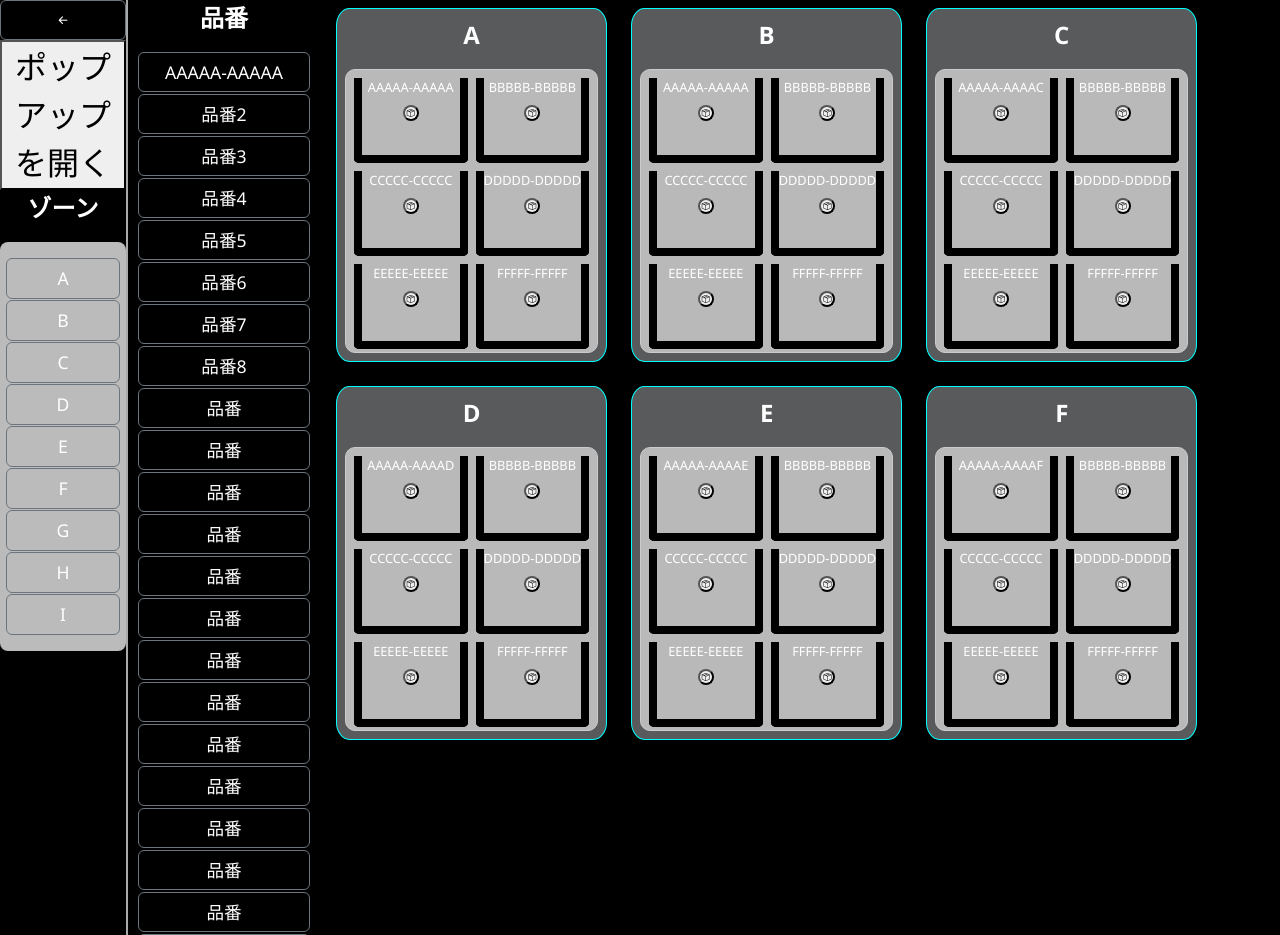
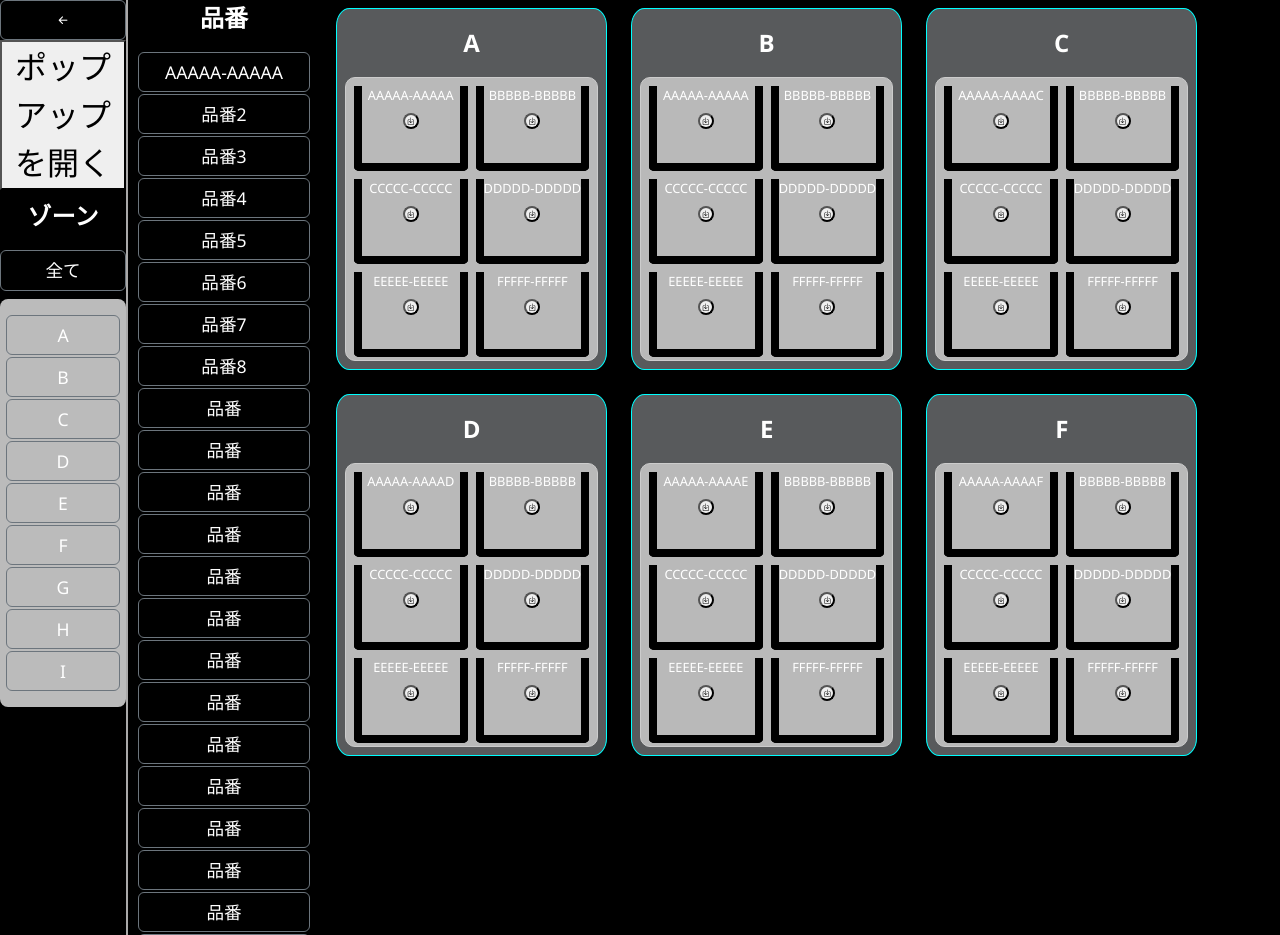
Before and after one commit to redstarht/stocktrack, a Flask app: template myapp/templates/inout_map.html in a window 1280 px wide. Shown: the top 935 px of the page. Run offline with Flask 3, Linux system fonts and the light colour scheme; the template is opened without the code that fills it, so the values that code supplies are empty.

Commit message:
20250606house

```diff
--- a/myapp/static/css/map.css
+++ b/myapp/static/css/map.css
@@ -65,8 +65,14 @@ html body {
 .zone-title {
     font-size: 1.5rem;
     font-weight: bold;
+    margin-top: 0.5rem;
     margin-bottom: 1rem;
     text-align: center;
+}
+
+.allzone{
+    width: 100%;
+    margin-bottom: 0.5rem;
 }
 
 .zone-select {
--- a/myapp/static/js/zone_sort.js
+++ b/myapp/static/js/zone_sort.js
@@ -1,8 +1,22 @@
 document.addEventListener("DOMContentLoaded", function () {
+    // すべてのゾーンを取得
+    const zoneBtns = document.querySelectorAll(".zone-item");
     // すべての品番ボタンを取得
-    const zoneBtns = document.querySelectorAll(".zone-item");
+    const pnBtns = document.querySelectorAll(".pn-item");
+
     // すべての棚を取得
     const shelves = document.querySelectorAll(".shelf");
+    const allzone = document.querySelector(".allzone");
+    // 全ての棚を表示するボタン
+    allzone.addEventListener("click", () => {
+        shelves.forEach(shelf => {
+            shelf.style.display = "block"; // 全ての棚を表示
+        });
+        // 全ての品番リストを表示
+        pnBtns.forEach(pnBtn => {
+            pnBtn.style.display = "block"; // 全ての品番リストを表示
+        });
+    });
 
     zoneBtns.forEach(zoneBtn => {
         zoneBtn.addEventListener("click", () => {
@@ -14,6 +28,16 @@ document.addEventListener("DOMContentLoaded", function () {
                     shelf.style.display = "none"; // 非表示
                 }
             });
+            // ゾーンに存在する品番リストの表示
+            pnBtns.forEach(pnBtn => {
+                const pnZone = pnBtn.dataset.zone;
+                if (pnZone === zoneId) {
+                    pnBtn.style.display = "block"; // 表示
+                } else {
+                    pnBtn.style.display = "none"; // 非表示
+                }
+            });
+
 
         });
     });
--- a/myapp/templates/inout_map.html
+++ b/myapp/templates/inout_map.html
@@ -26,6 +26,7 @@
                     <button id="open-popup-btn">ポップアップを開く</button>
                 </div>
                 <p class="zone-title">ゾーン</p>
+                <button class="allzone btn btn-outline-secondary" data-zone="all">全て</button>
                 <div class="zone-select">
                     <div class="zone-list">
                         <button class="zone-item btn btn-outline-secondary" data-zone="A">A</button>
@@ -45,7 +46,8 @@
                 <p class="pn-title">品番</p>
                 <div class="pn-select">
                     <div class="pn-list">
-                        <button class="pn-item btn btn-outline-secondary" data-zone="A" data-pn="AAAAA-AAAAA">AAAAA-AAAAA</button>
+                        <button class="pn-item btn btn-outline-secondary" data-zone="A"
+                            data-pn="AAAAA-AAAAA">AAAAA-AAAAA</button>
                         <button class="pn-item btn btn-outline-secondary" data-zone="A">品番2</button>
                         <button class="pn-item btn btn-outline-secondary" data-zone="A">品番3</button>
                         <button class="pn-item btn btn-outline-secondary" data-zone="B">品番4</button>
@@ -78,13 +80,13 @@
                 <div class="shelf-grid">
                     <!-- 各棚 -->
                     <div class="shelf" data-zone="A">
-                        <div class="zone-title" >A</div>
+                        <div class="zone-title">A</div>
                         <div class="cell-grid">
                             <div class="cell" data-pn="AAAAA-AAAAA">
                                 <div class="cell-label">
                                     <div class="pn-name">AAAAA-AAAAA</div>
                                     <button class="cell-stock-btn">
-                                        <i class="bi bi-box-seam"></i>
+                                        <i class="bi bi-box-arrow-in-down"></i>
                                     </button>
                                 </div>
                             </div>
@@ -92,7 +94,7 @@
                                 <div class="cell-label">
                                     <div class="pn-name">BBBBB-BBBBB</div>
                                     <button class="cell-stock-btn">
-                                        <i class="bi bi-box-seam"></i>
+                                        <i class="bi bi-box-arrow-in-down"></i>
                                     </button>
                                 </div>
                             </div>
@@ -100,7 +102,7 @@
                                 <div class="cell-label">
                                     <div class="pn-name">CCCCC-CCCCC</div>
                                     <button class="cell-stock-btn">
-                                        <i class="bi bi-box-seam"></i>
+                                        <i class="bi bi-box-arrow-in-down"></i>
                                     </button>
                                 </div>
                             </div>
@@ -108,7 +110,7 @@
                                 <div class="cell-label">
                                     <div class="pn-name">DDDDD-DDDDD</div>
                                     <button class="cell-stock-btn">
-                                        <i class="bi bi-box-seam"></i>
+                                        <i class="bi bi-box-arrow-in-down"></i>
                                     </button>
                                 </div>
                             </div>
@@ -116,7 +118,7 @@
                                 <div class="cell-label">
                                     <div class="pn-name">EEEEE-EEEEE</div>
                                     <button class="cell-stock-btn">
-                                        <i class="bi bi-box-seam"></i>
+                                        <i class="bi bi-box-arrow-in-down"></i>
                                     </button>
                                 </div>
                             </div>
@@ -124,7 +126,7 @@
                                 <div class="cell-label">
                                     <div class="pn-name">FFFFF-FFFFF</div>
                                     <button class="cell-stock-btn">
-                                        <i class="bi bi-box-seam"></i>
+                                        <i class="bi bi-box-arrow-in-down"></i>
                                     </button>
                                 </div>
                             </div>
@@ -137,7 +139,7 @@
                                 <div class="cell-label">
                                     <div class="pn-name">AAAAA-AAAAA</div>
                                     <button class="cell-stock-btn">
-                                        <i class="bi bi-box-seam"></i>
+                                        <i class="bi bi-box-arrow-in-down"></i>
                                     </button>
                                 </div>
                             </div>
@@ -145,7 +147,7 @@
                                 <div class="cell-label">
                                     <div class="pn-name">BBBBB-BBBBB</div>
                                     <button class="cell-stock-btn">
-                                        <i class="bi bi-box-seam"></i>
+                                        <i class="bi bi-box-arrow-in-down"></i>
                                     </button>
                                 </div>
                             </div>
@@ -153,7 +155,7 @@
                                 <div class="cell-label">
                                     <div class="pn-name">CCCCC-CCCCC</div>
                                     <button class="cell-stock-btn">
-                                        <i class="bi bi-box-seam"></i>
+                                        <i class="bi bi-box-arrow-in-down"></i>
                                     </button>
                                 </div>
                             </div>
@@ -161,7 +163,7 @@
                                 <div class="cell-label">
                                     <div class="pn-name">DDDDD-DDDDD</div>
                                     <button class="cell-stock-btn">
-                                        <i class="bi bi-box-seam"></i>
+                                        <i class="bi bi-box-arrow-in-down"></i>
                                     </button>
                                 </div>
                             </div>
@@ -169,7 +171,7 @@
                                 <div class="cell-label">
                                     <div class="pn-name">EEEEE-EEEEE</div>
                                     <button class="cell-stock-btn">
-                                        <i class="bi bi-box-seam"></i>
+                                        <i class="bi bi-box-arrow-in-down"></i>
                                     </button>
                                 </div>
                             </div>
@@ -177,7 +179,7 @@
                                 <div class="cell-label">
                                     <div class="pn-name">FFFFF-FFFFF</div>
                                     <button class="cell-stock-btn">
-                                        <i class="bi bi-box-seam"></i>
+                                        <i class="bi bi-box-arrow-in-down"></i>
                                     </button>
                                 </div>
                             </div>
@@ -190,7 +192,7 @@
                                 <div class="cell-label">
                                     <div class="pn-name">AAAAA-AAAAC</div>
                                     <button class="cell-stock-btn">
-                                        <i class="bi bi-box-seam"></i>
+                                        <i class="bi bi-box-arrow-in-down"></i>
                                     </button>
                                 </div>
                             </div>
@@ -198,7 +200,7 @@
                                 <div class="cell-label">
                                     <div class="pn-name">BBBBB-BBBBB</div>
                                     <button class="cell-stock-btn">
-                                        <i class="bi bi-box-seam"></i>
+                                        <i class="bi bi-box-arrow-in-down"></i>
                                     </button>
                                 </div>
                             </div>
@@ -206,7 +208,7 @@
                                 <div class="cell-label">
                                     <div class="pn-name">CCCCC-CCCCC</div>
                                     <button class="cell-stock-btn">
-                                        <i class="bi bi-box-seam"></i>
+                                        <i class="bi bi-box-arrow-in-down"></i>
                                     </button>
                                 </div>
                             </div>
@@ -214,7 +216,7 @@
                                 <div class="cell-label">
                                     <div class="pn-name">DDDDD-DDDDD</div>
                                     <button class="cell-stock-btn">
-                                        <i class="bi bi-box-seam"></i>
+                                        <i class="bi bi-box-arrow-in-down"></i>
                                     </button>
                                 </div>
                             </div>
@@ -222,7 +224,7 @@
                                 <div class="cell-label">
                                     <div class="pn-name">EEEEE-EEEEE</div>
                                     <button class="cell-stock-btn">
-                                        <i class="bi bi-box-seam"></i>
+                                        <i class="bi bi-box-arrow-in-down"></i>
                                     </button>
                                 </div>
                             </div>
@@ -230,20 +232,20 @@
                                 <div class="cell-label">
                                     <div class="pn-name">FFFFF-FFFFF</div>
                                     <button class="cell-stock-btn">
-                                        <i class="bi bi-box-seam"></i>
+                                        <i class="bi bi-box-arrow-in-down"></i>
                                     </button>
                                 </div>
                             </div>
                         </div>
                     </div>
                     <div class="shelf" data-zone="D">
-                        <div class="zone-title" >D</div>
+                        <div class="zone-title">D</div>
                         <div class="cell-grid">
                             <div class="cell" data-pn="AAAAA-AAAAD">
                                 <div class="cell-label">
                                     <div class="pn-name">AAAAA-AAAAD</div>
                                     <button class="cell-stock-btn">
-                                        <i class="bi bi-box-seam"></i>
+                                        <i class="bi bi-box-arrow-in-down"></i>
                                     </button>
                                 </div>
                             </div>
@@ -251,7 +253,7 @@
                                 <div class="cell-label">
                                     <div class="pn-name">BBBBB-BBBBB</div>
                                     <button class="cell-stock-btn">
-                                        <i class="bi bi-box-seam"></i>
+                                        <i class="bi bi-box-arrow-in-down"></i>
                                     </button>
                                 </div>
                             </div>
@@ -259,7 +261,7 @@
                                 <div class="cell-label">
                                     <div class="pn-name">CCCCC-CCCCC</div>
                                     <button class="cell-stock-btn">
-                                        <i class="bi bi-box-seam"></i>
+                                        <i class="bi bi-box-arrow-in-down"></i>
                                     </button>
                                 </div>
                             </div>
@@ -267,7 +269,7 @@
                                 <div class="cell-label">
                                     <div class="pn-name">DDDDD-DDDDD</div>
                                     <button class="cell-stock-btn">
-                                        <i class="bi bi-box-seam"></i>
+                                        <i class="bi bi-box-arrow-in-down"></i>
                                     </button>
                                 </div>
                             </div>
@@ -275,7 +277,7 @@
                                 <div class="cell-label">
                                     <div class="pn-name">EEEEE-EEEEE</div>
                                     <button class="cell-stock-btn">
-                                        <i class="bi bi-box-seam"></i>
+                                        <i class="bi bi-box-arrow-in-down"></i>
                                     </button>
                                 </div>
                             </div>
@@ -283,20 +285,20 @@
                                 <div class="cell-label">
                                     <div class="pn-name">FFFFF-FFFFF</div>
                                     <button class="cell-stock-btn">
-                                        <i class="bi bi-box-seam"></i>
+                                        <i class="bi bi-box-arrow-in-down"></i>
                                     </button>
                                 </div>
                             </div>
                         </div>
                     </div>
-                    <div class="shelf" data-zone="E">
+                    <div class="shelf" data-zone="A">
                         <div class="zone-title">E</div>
                         <div class="cell-grid">
                             <div class="cell" data-pn="AAAAA-AAAAE">
                                 <div class="cell-label">
                                     <div class="pn-name">AAAAA-AAAAE</div>
                                     <button class="cell-stock-btn">
-                                        <i class="bi bi-box-seam"></i>
+                                        <i class="bi bi-box-arrow-in-down"></i>
                                     </button>
                                 </div>
                             </div>
@@ -304,7 +306,7 @@
                                 <div class="cell-label">
                                     <div class="pn-name">BBBBB-BBBBB</div>
                                     <button class="cell-stock-btn">
-                                        <i class="bi bi-box-seam"></i>
+                                        <i class="bi bi-box-arrow-in-down"></i>
                                     </button>
                                 </div>
                             </div>
@@ -312,7 +314,7 @@
                                 <div class="cell-label">
                                     <div class="pn-name">CCCCC-CCCCC</div>
                                     <button class="cell-stock-btn">
-                                        <i class="bi bi-box-seam"></i>
+                                        <i class="bi bi-box-arrow-in-down"></i>
                                     </button>
                                 </div>
                             </div>
@@ -320,7 +322,7 @@
                                 <div class="cell-label">
                                     <div class="pn-name">DDDDD-DDDDD</div>
                                     <button class="cell-stock-btn">
-                                        <i class="bi bi-box-seam"></i>
+                                        <i class="bi bi-box-arrow-in-down"></i>
                                     </button>
                                 </div>
                             </div>
@@ -328,7 +330,7 @@
                                 <div class="cell-label">
                                     <div class="pn-name">EEEEE-EEEEE</div>
                                     <button class="cell-stock-btn">
-                                        <i class="bi bi-box-seam"></i>
+                                        <i class="bi bi-box-arrow-in-down"></i>
                                     </button>
                                 </div>
                             </div>
@@ -336,20 +338,20 @@
                                 <div class="cell-label">
                                     <div class="pn-name">FFFFF-FFFFF</div>
                                     <button class="cell-stock-btn">
-                                        <i class="bi bi-box-seam"></i>
+                                        <i class="bi bi-box-arrow-in-down"></i>
                                     </button>
                                 </div>
                             </div>
                         </div>
                     </div>
-                    <div class="shelf" data-zone="F">
+                    <div class="shelf" data-zone="A">
                         <div class="zone-title">F</div>
                         <div class="cell-grid">
                             <div class="cell" data-pn="AAAAA-AAAAF">
                                 <div class="cell-label">
                                     <div class="pn-name">AAAAA-AAAAF</div>
                                     <button class="cell-stock-btn">
-                                        <i class="bi bi-box-seam"></i>
+                                        <i class="bi bi-box-arrow-in-down"></i>
                                     </button>
                                 </div>
                             </div>
@@ -357,7 +359,7 @@
                                 <div class="cell-label">
                                     <div class="pn-name">BBBBB-BBBBB</div>
                                     <button class="cell-stock-btn">
-                                        <i class="bi bi-box-seam"></i>
+                                        <i class="bi bi-box-arrow-in-down"></i>
                                     </button>
                                 </div>
                             </div>
@@ -365,7 +367,7 @@
                                 <div class="cell-label">
                                     <div class="pn-name">CCCCC-CCCCC</div>
                                     <button class="cell-stock-btn">
-                                        <i class="bi bi-box-seam"></i>
+                                        <i class="bi bi-box-arrow-in-down"></i>
                                     </button>
                                 </div>
                             </div>
@@ -373,7 +375,7 @@
                                 <div class="cell-label">
                                     <div class="pn-name">DDDDD-DDDDD</div>
                                     <button class="cell-stock-btn">
-                                        <i class="bi bi-box-seam"></i>
+                                        <i class="bi bi-box-arrow-in-down"></i>
                                     </button>
                                 </div>
                             </div>
@@ -381,7 +383,7 @@
                                 <div class="cell-label">
                                     <div class="pn-name">EEEEE-EEEEE</div>
                                     <button class="cell-stock-btn">
-                                        <i class="bi bi-box-seam"></i>
+                                        <i class="bi bi-box-arrow-in-down"></i>
                                     </button>
                                 </div>
                             </div>
@@ -389,7 +391,7 @@
                                 <div class="cell-label">
                                     <div class="pn-name">FFFFF-FFFFF</div>
                                     <button class="cell-stock-btn">
-                                        <i class="bi bi-box-seam"></i>
+                                        <i class="bi bi-box-arrow-in-down"></i>
                                     </button>
                                 </div>
                             </div>
```
Lines whose indentation alone changed are shown as unchanged.
